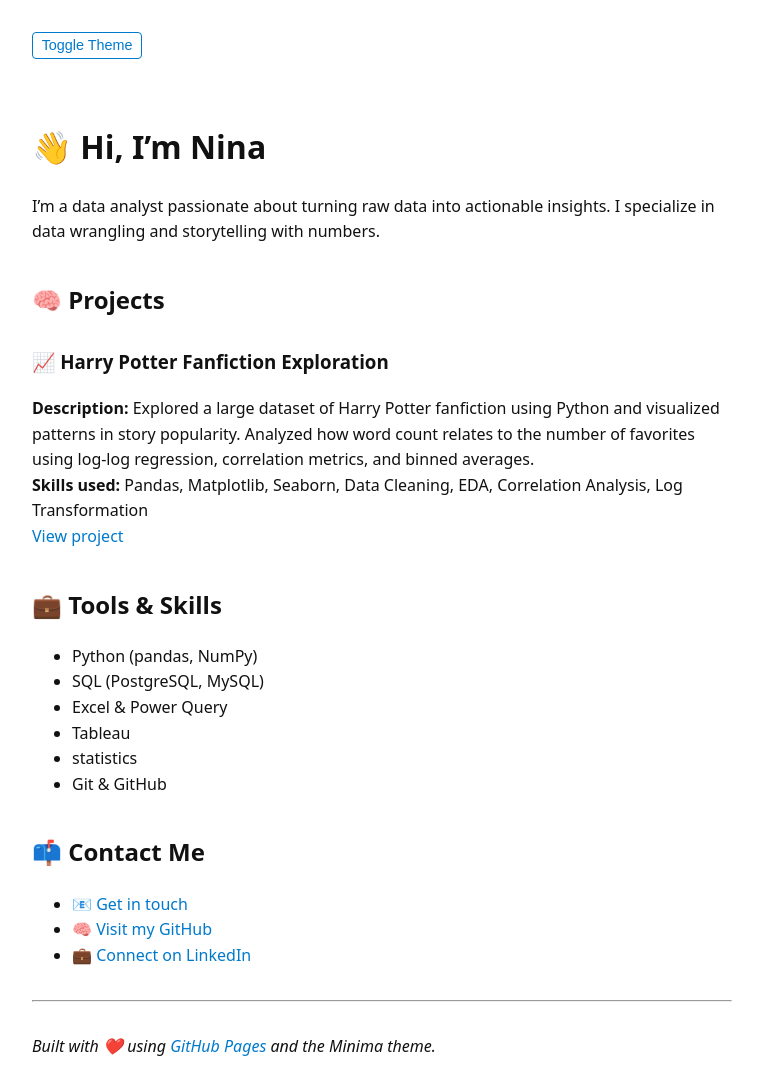
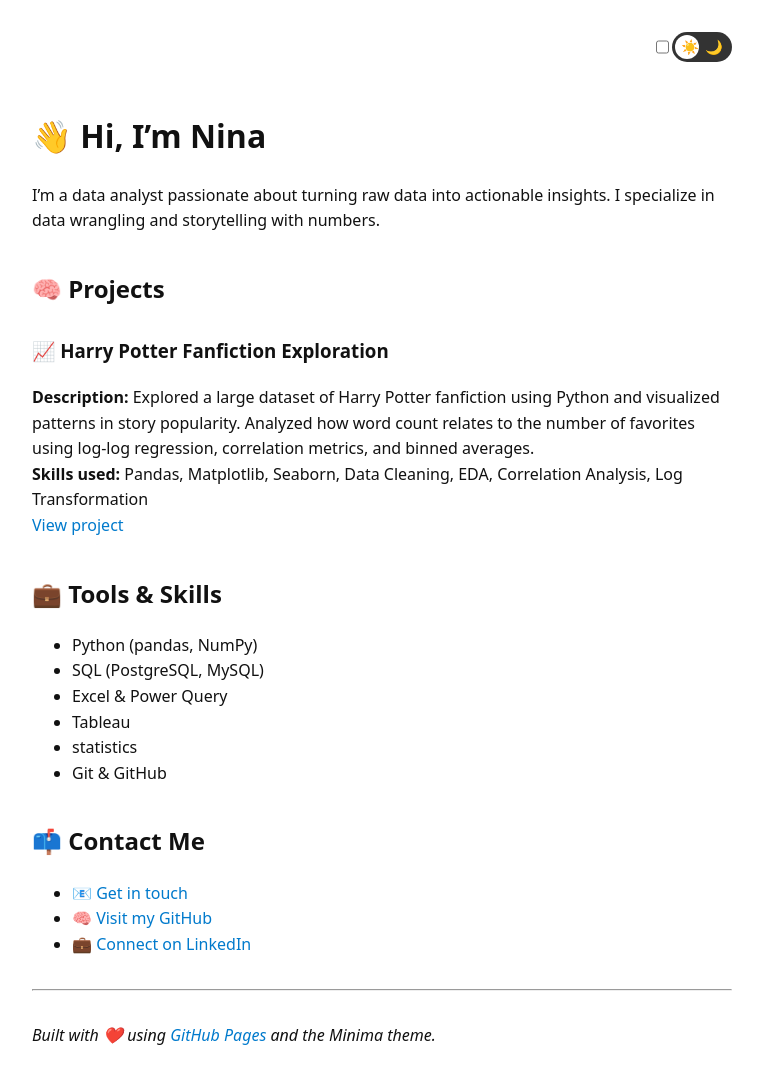
Before and after one commit to nixterra/nixterra.github.io, a Jekyll site: the page built from index.md, in a window 1280 px wide. Shown: the whole page, without its empty margins (258-1021 px from the left). Built offline with Jekyll 4.4.1, drawn with Linux system fonts in a browser that asks for light colours.

Commit message:
Update bare.html

```diff
--- a/_layouts/bare.html
+++ b/_layouts/bare.html
@@ -49,20 +49,75 @@
     margin: 2em 0;
   }
 
-  #theme-toggle {
-    cursor: pointer;
-    background: none;
-    border: 1px solid var(--link-color);
-    padding: 0.3em 0.6em;
-    margin-bottom: 1em;
-    font-size: 0.9em;
-    color: var(--link-color);
-    border-radius: 4px;
-  }
+  .theme-switch-wrapper {
+  display: flex;
+  justify-content: flex-end;
+  margin-bottom: 1em;
+}
+
+.theme-switch {
+  position: relative;
+  display: inline-block;
+  width: 60px;
+  height: 30px;
+  background: #333;
+  border-radius: 30px;
+  cursor: pointer;
+}
+
+.theme-switch input {
+  display: none;
+}
+
+.theme-switch .sun,
+.theme-switch .moon {
+  position: absolute;
+  top: 5px;
+  width: 20px;
+  height: 20px;
+  text-align: center;
+  line-height: 20px;
+  font-size: 14px;
+  z-index: 2;
+}
+
+.theme-switch .sun {
+  left: 8px;
+  color: #fff;
+}
+
+.theme-switch .moon {
+  right: 8px;
+  color: #ff6f61;
+}
+
+.theme-switch .switch {
+  position: absolute;
+  top: 3px;
+  left: 3px;
+  width: 24px;
+  height: 24px;
+  background: #fff;
+  border-radius: 50%;
+  transition: transform 0.3s;
+  z-index: 1;
+}
+
+/* Move toggle when checked */
+#theme-toggle:checked + .theme-switch .switch {
+  transform: translateX(30px);
+}
 </style>
   </head>
   <body>
-    <button id="theme-toggle">Toggle Theme</button>
+    <div class="theme-switch-wrapper">
+  <input type="checkbox" id="theme-toggle" />
+  <label for="theme-toggle" class="theme-switch">
+    <span class="sun">☀️</span>
+    <span class="moon">🌙</span>
+    <span class="switch"></span>
+  </label>
+</div>
     {{ content }}
 <script>
   const toggleButton = document.getElementById('theme-toggle');
```
